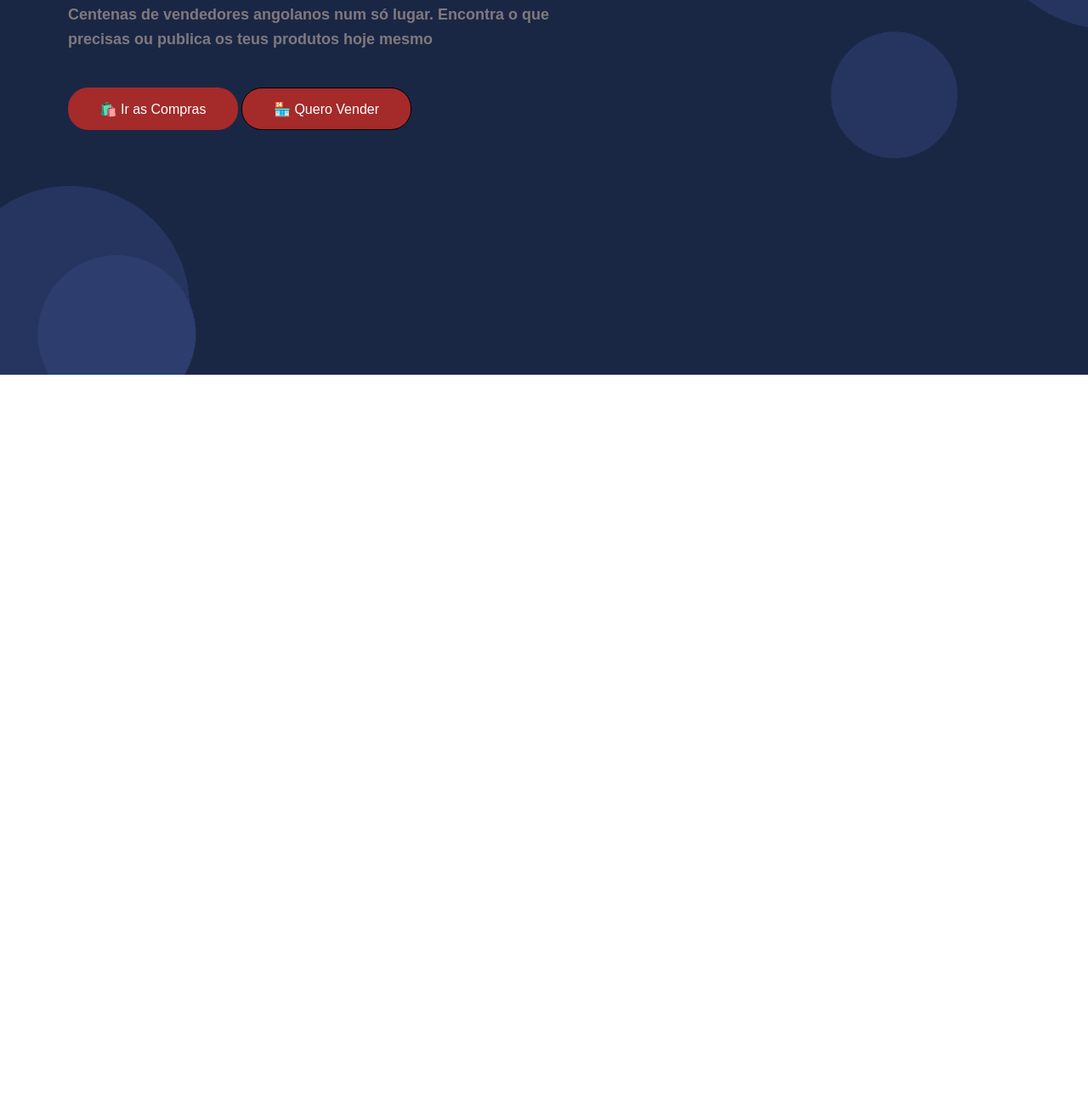
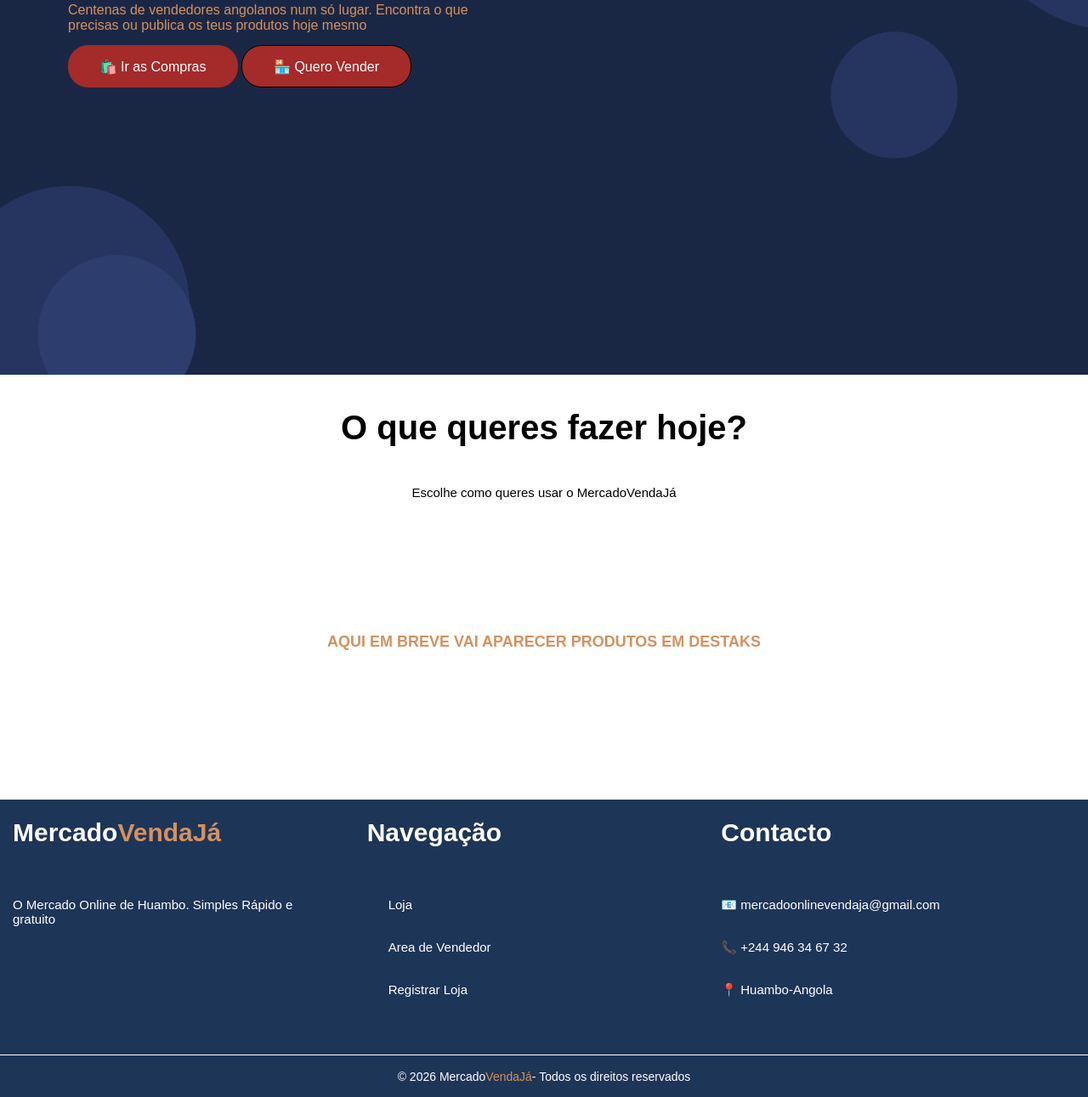
Before and after one commit to FernandoCosta333/MercadoVendaJa, a plain HTML site: page HTML/index.html in a window 1280 px wide. Shown: the part 317-1608 px from the top of the page at 85% size. Before the commit the page ends 800 px from the top, so only its background shows below. Drawn offline with Linux system fonts and the light colour scheme.

Commit message:
Adicionando rodapé a página principal HTML, e CSS

```diff
--- a/CSS/style.css
+++ b/CSS/style.css
@@ -102,3 +102,60 @@
    background-color: brown;
     font-size: 16px;
  }
+ .destak{
+    width: 100%;
+    height: 500px;
+    background-color: #ffffff;
+ }
+
+ .destak-conteudo{
+    width: 100%;
+    height: 300px;
+    padding: 30px;
+
+ }
+
+ .destak-conteudo-titulo{
+     font-size: 40px;
+    color: black;
+    text-align: center;
+ }
+  .destak-conteudo-paragrafo{
+     font-size: 15px;
+    color: black;
+    text-align: center;
+ }
+
+
+ #rodape{
+    display: grid;
+    grid-template-columns: 1fr 1fr 1fr;
+    width: 100%;
+    height: 300px;
+    padding: 15px;
+    background-color: #1D3557;
+
+ }
+ .rodape, .rodape-titulo{
+    font-size: 30px;
+    color: #ffffff;
+
+ }
+
+.rodape-paragrafo{
+     font-size: 15px;
+    color: #ffffff;
+
+ }
+#rodape-final{
+    display: flex;
+    width: 100%;
+    background-color:#1D3557;
+   align-items: center;
+   justify-content: center;
+   border-top: 1px solid #ffffff;
+   font-size: 14px;
+   opacity: 1.0;
+
+
+ }
--- a/HTML/index.html
+++ b/HTML/index.html
@@ -13,9 +13,10 @@
 <body>
    <nav>
         <div id="home">
-        <a href="#">MERCADO<span>HBO</span></a>
+            <a href="#">MERCADO<span>VendaJá</span></a>
 
         </div>
+
         <div class="nav-login">
             <a href="">🛍️ Loja</a>
             <a href="./Login.html"> 🔐 Entrar como Vendedor</a>
@@ -23,15 +24,49 @@
         </div>
    </nav>
 
-   <div class="conteudo">
+
+   <div  class="conteudo" >
         <p> ✦ O VENDAJÁ DO HUAMBO</p>
-    <h1>Compra e vende produtos<br>de forma simples e segura</h1>
-    <h2>Centenas de vendedores angolanos num só lugar. Encontra o que  <br>precisas ou publica os teus produtos hoje mesmo</h2>
+        <h1 class="conteudo-titulo">Compra e vende produtos<br>de forma simples e segura</h1>
+        <p class="conteudo-paragrafo">Centenas de vendedores angolanos num só lugar. Encontra o que  <br>precisas ou publica os teus produtos hoje mesmo</p>
         <button id="btn1"><a href="">🛍️ Ir as Compras</a></button>
         <button id="btn2"><a href="./cadastro.html">🏪 Quero Vender</a></button>
    </div>
 
 
+   <section class="destak">
+        <div class="destak-conteudo">
+            <h2 class="destak-conteudo-titulo">O que queres fazer hoje?</h2>
+            <p class="destak-conteudo-paragrafo">Escolhe como queres usar o MercadoVendaJá</p>
+        </div>
+        <h2 style="text-align: center;"> <span >AQUI EM BREVE VAI APARECER PRODUTOS EM DESTAKS</span> </h2>
+
+   </section>
+
+
+   <div id="rodape">
+        <div>
+            <h2 class="rodape-titulo">Mercado<span>VendaJá</span></h2>
+            <p class="rodape-paragrafo">O Mercado Online de Huambo. Simples Rápido e <br>gratuito</p>
+
+        </div>
+        <div>
+            <h2 class="rodape-titulo"> Navegação</h2>
+            <p class="rodape-paragrafo"> <a href="../HTML/login.html">Loja</a></p>
+            <p class="rodape-paragrafo"><a href="#">Area de Vendedor</a> </p>
+            <p class="rodape-paragrafo"><a href="../HTML/cadastro.html">Registrar Loja</a> </p>
+        </div>
+        <div>
+            <h2 class="rodape-titulo">Contacto</h2>
+            <p class="rodape-paragrafo"> 📧 mercadoonlinevendaja@gmail.com</p>
+            <p class="rodape-paragrafo"> 📞 +244 946 34 67 32</p>
+            <p class="rodape-paragrafo">📍 Huambo-Angola</p>
+        </div>
+
+
+   </div>
+
+    <p class="rodape-paragrafo" id="rodape-final">&copy; 2026 Mercado<span>VendaJá </span>- Todos os direitos reservados</p>
 
 </body>
 <script src="../JAVA/index.js"></script>
```
Lines whose indentation alone changed are shown as unchanged.
